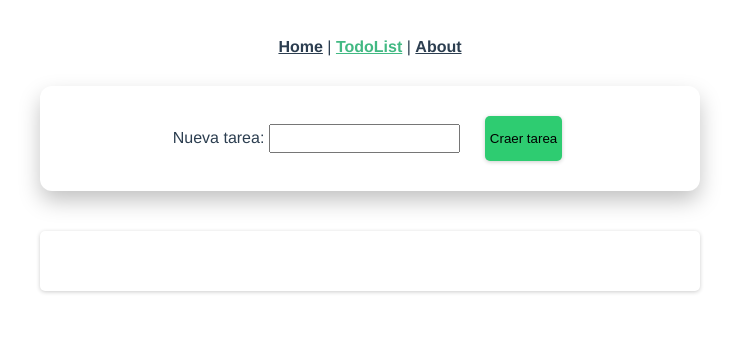
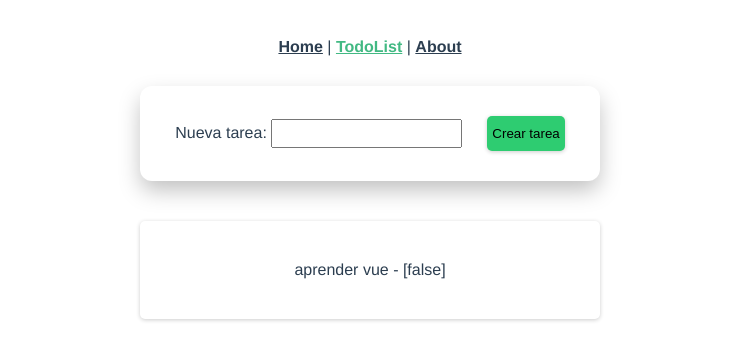
Before and after one commit to M4isth3r/docu-vue, a Vue app: page /todo-list in a window 1280 px wide. Shown: the top 360 px of the page, without its empty margins (270-1009 px from the left). Built offline with nearby package versions, Linux system fonts and the light colour scheme.

Commit message:
feat: add Todo components and add new custom events

```diff
--- /dev/null
+++ b/src/components/TodoAddComponent.vue
@@ -0,0 +1,56 @@
+<template>
+  <div class="form">
+    <label class="label" for="task">Nueva tarea: </label>
+    <input type="text" v-model="text" />
+    <button class="button" @click="createTask">Crear tarea</button>
+  </div>
+</template>
+
+<script>
+export default {
+  data: () => ({
+    text: "",
+  }),
+  methods: {
+    createTask() {
+      if (this.text.length > 0) {
+        let task = {
+          text: this.text,
+          completed: false,
+        };
+        this.text = "";
+        this.$emit("add-new-task", task);
+      }
+    },
+  },
+};
+</script>
+
+<style scoped>
+.form {
+  background: white;
+  border-radius: 12px;
+  padding: 30px;
+  box-shadow: 0px 10px 22px -1px rgba(0, 0, 0, 0.25);
+  margin-top: 10px;
+  width: 400px;
+  margin: auto;
+}
+
+input {
+  margin-right: 5px;
+  padding: 5px;
+}
+
+.button {
+  margin-left: 20px;
+  height: 35px;
+  border: none;
+  border-radius: 5px;
+  box-shadow: 0 1px 4px rgba(0, 0, 0, 0.2);
+  background-color: #2ecc71;
+  color: black;
+  cursor: pointer;
+  padding: 5px;
+}
+</style>
--- /dev/null
+++ b/src/components/TodoItemComponent.vue
@@ -0,0 +1,18 @@
+<template>
+  <li @click="completeTask(task.text)">
+    {{ task.text }} - [{{ task.completed }}]
+  </li>
+</template>
+
+<script>
+export default {
+  props: ["task"],
+  methods: {
+    completeTask(taskText) {
+      this.$emit("click-on-task", { text: taskText });
+    },
+  },
+};
+</script>
+
+<style></style>
--- a/src/components/TodoListComponent.vue
+++ b/src/components/TodoListComponent.vue
@@ -1,47 +1,49 @@
 <template>
   <div id="todo-list-componet">
-    <form class="form" @submit.prevent="createTask">
-      <label class="label" for="task">Nueva tarea: </label>
-      <input class="input" type="text" v-model="newTask" id="task" />
-      <input class="button" type="submit" value="Craer tarea" />
-    </form>
-
+    <todo-add-component @add-new-task="addNewTask"></todo-add-component>
     <div class="list">
       <ul>
-        <li
+        <todo-item-component
           class="task"
-          v-for="(task, i) in tasks"
-          :key="`task ${i}`"
-          :class="{completed: task.completed}"
-          @click="completeTask(task.text)"
-        >{{ task.text }}</li>
+          v-for="(task, index) in tasks"
+          :task="task"
+          :key="index"
+          :class="{ completed: task.completed }"
+          @click-on-task="completeTask"
+        >
+          {{ task.text }}
+        </todo-item-component>
       </ul>
     </div>
   </div>
 </template>
 
 <script>
+import TodoItemComponent from "@/components/TodoItemComponent";
+import TodoAddComponent from "@/components/TodoAddComponent";
+
 export default {
+  components: {
+    TodoItemComponent,
+    TodoAddComponent,
+  },
   data: () => ({
     newTask: "",
-    tasks: [],
+    tasks: [{ text: "aprender vue", completed: false }],
   }),
   methods: {
-    createTask() {
-      let task = {
-        text: this.newTask,
-        completed: false,
-      };
+    addNewTask(task) {
       this.tasks.push(task);
-      this.newTask = "";
-      console.log(this.tasks);
     },
-    completeTask(taskText) {
-      let task = this.tasks.find((value) => value.text === taskText);
-      if (task !== undefined) {
-        task.completed = !task.completed;
+    completeTask(task) {
+      let taskFound = this.tasks.find((value) => value.text === task.text);
+      if (taskFound !== undefined) {
+        taskFound.completed = !taskFound.completed;
       }
-    }
+    },
+    print() {
+      console.log("Hola Mundo!");
+    },
   },
 };
 </script>
@@ -53,43 +55,14 @@ export default {
   padding: 0;
 }
 
-.form {
-  background: white;
-  border-radius: 12px;
-  padding: 30px;
-  box-shadow: 0px 10px 22px -1px rgba(0,0,0,0.25);
-  margin-top: 10px;
-  width: 600px;
-  margin: auto;
-}
-
-input {
-  margin-right: 5px;
-}
-
-.input {
-  padding: 5px;
-}
-.button {
-  margin-left: 20px;
-  height: 35px;
-  border: none;
-  border-radius: 5px;
-  box-shadow: 0 1px 4px rgba(0, 0, 0, .2);
-  background-color: #2ecc71;
-  color: black;
-  cursor: pointer;
-  padding: 5px;
-}
-
 .list {
   margin: auto;
   margin-top: 40px;
   padding: 30px;
-  box-shadow: 0 1px 4px rgba(0, 0, 0, .2);
+  box-shadow: 0 1px 4px rgba(0, 0, 0, 0.2);
   border-radius: 5px;
   border: none;
-  width: 600px;
+  width: 400px;
 }
 
 ul {
```
